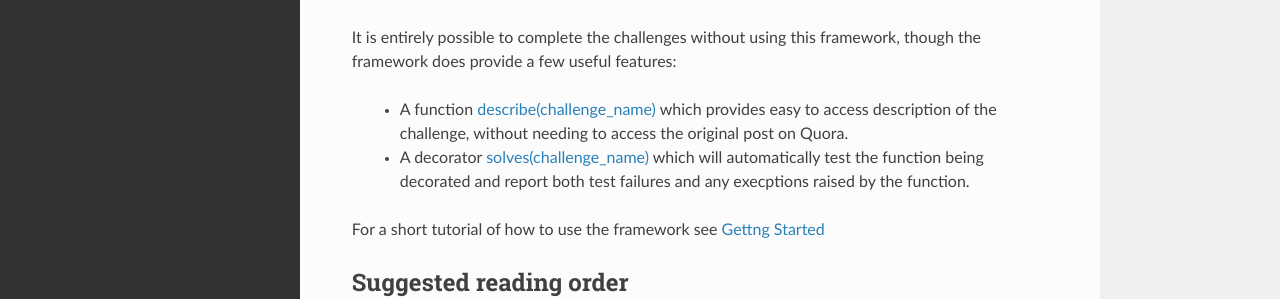
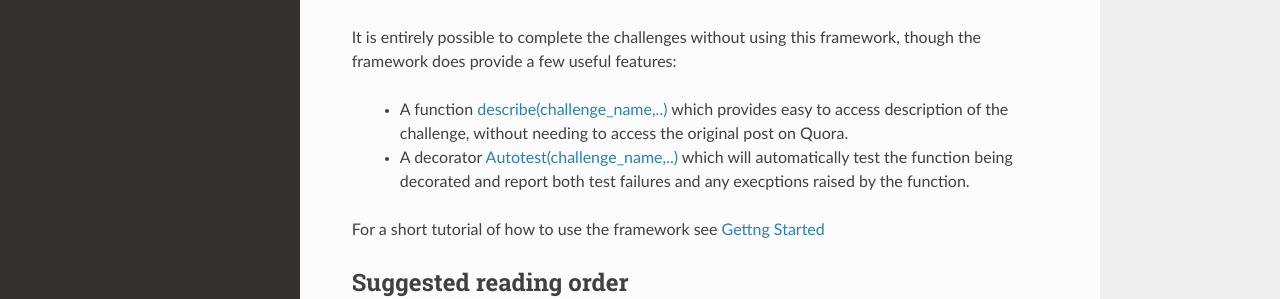
Before and after one commit to TonyFlury/QuoraChallenge, a Sphinx documentation site: the page built from docs/index.rst, in a window 1280 px wide and 1399 px high. Shown: the part 254-553 px from the top of the window. Built offline with Sphinx 7.4.7 and the Read the Docs theme 2.0.0, drawn with Linux system fonts in a browser that asks for light colours.

Commit message:
Initial code and documentation version

```diff
--- a/docs/index.rst
+++ b/docs/index.rst
@@ -8,8 +8,8 @@ This framework supports the programming challenges as published from time to tim
 
 It is entirely possible to complete the challenges without using this framework, though the framework does provide a few useful features:
 
- - A function :ref:`describe(challenge_name) <function_describes>` which provides easy to access description of the challenge, without needing to access the original post on Quora.
- - A decorator :ref:`solves(challenge_name) <function_AutoTest>` which will automatically test the function being decorated and report both test failures and any execptions raised by the function.
+ - A function :ref:`describe(challenge_name,..) <function_describes>` which provides easy to access description of the challenge, without needing to access the original post on Quora.
+ - A decorator :ref:`Autotest(challenge_name,..) <function_AutoTest>` which will automatically test the function being decorated and report both test failures and any execptions raised by the function.
 
 For a short tutorial of how to use the framework see :doc:`Gettng Started<GettingStarted>`
 
```
Also changed, not shown: docs/Developer Guide/overview.rst (+9 -1 lines), docs/QuoraChallengeFramework.rst (+12 -0 lines), 1 other file.
